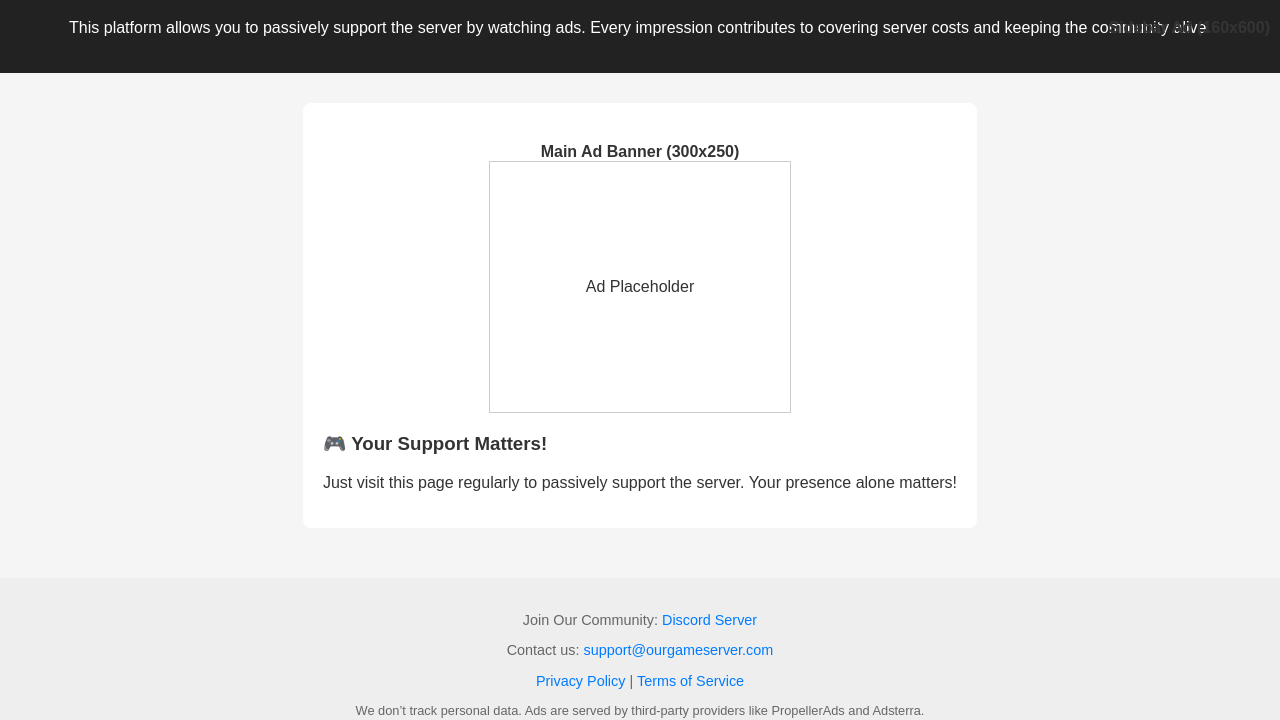
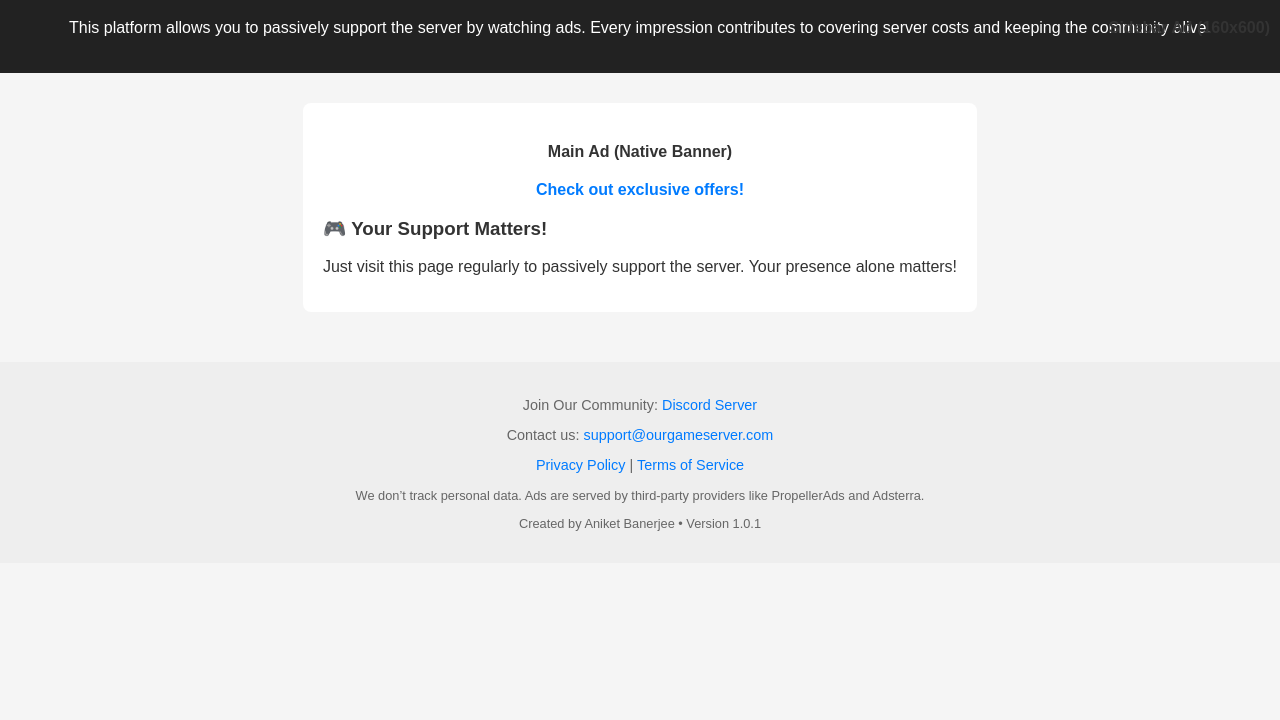
Before and after one commit to banerjee-aniket/Support-dorabrine, a plain HTML site: page index.html in a window 1280 px wide. Shown: the part 81-801 px from the top of the page. Drawn offline with Linux system fonts and the light colour scheme.

Commit message:
Update index.html

```diff
--- a/index.html
+++ b/index.html
@@ -8,12 +8,13 @@
     <style>
         body { font-family: Arial, sans-serif; margin: 0; padding: 0; background: #f5f5f5; color: #333; }
         header { background: #222; color: #fff; text-align: center; padding: 20px; }
-        main { display: flex; flex-wrap: wrap; justify-content: center; padding: 20px; }
+        main { display: flex; flex-wrap: wrap; justify-content: center; padding: 20px; position: relative; }
         .content { max-width: 800px; background: #fff; padding: 20px; margin: 10px; border-radius: 8px; }
         .ad-banner { text-align: center; margin: 20px 0; }
         .ad-sidebar { position: fixed; top: 100px; right: 10px; }
         footer { text-align: center; padding: 20px; font-size: 0.9rem; color: #666; background: #eee; margin-top: 20px; }
         a { color: #007bff; text-decoration: none; }
+        .smartlink { display:block; margin-top:15px; text-align:center; font-weight:bold; }
     </style>
 </head>
 <body>
@@ -25,53 +26,28 @@
 
 <main>
     <div class="content">
+        <!-- Main Ad: Native Banner -->
         <div class="ad-banner" id="ad_slot_1">
-            <strong>Main Ad Banner (300x250)</strong><br>
-            <!-- INSERT MAIN AD CODE HERE -->
-            <div style="width:300px; height:250px; border:1px solid #ccc; display:inline-block; text-align:center; line-height:250px;">
-                Ad Placeholder
-            </div>
+            <strong>Main Ad (Native Banner)</strong><br>
+            <script async="async" data-cfasync="false" src="//pl27650924.revenuecpmgate.com/7d6fa0b514ce69826259f4d4e2282754/invoke.js"></script>
+            <div id="container-7d6fa0b514ce69826259f4d4e2282754"></div>
         </div>
 
+        <!-- Optional Smartlink for extra revenue -->
+        <div class="smartlink">
+            <a href="https://www.revenuecpmgate.com/n9f35crfmw?key=05c0b45894824b26d618ed55dadc04f4" target="_blank">
+                Check out exclusive offers!
+            </a>
+        </div>
+
+        <!-- Call to action -->
         <div class="cta">
             <h3>🎮 Your Support Matters!</h3>
             <p>Just visit this page regularly to passively support the server. Your presence alone matters!</p>
         </div>
     </div>
 
-    <div class="ad-sidebar" id="ad_slot_2">
-        <strong>Sidebar Ad (160x600)</strong><br>
-        <!-- Sidebar ad script -->
-        <script type="text/javascript">
-            atOptions = {
-                'key' : '146ac0faefd804df2344f2cd0cbf8bee',
-                'format' : 'iframe',
-                'height' : 600,
-                'width' : 160,
-                'params' : {}
-            };
-        </script>
-        <script type="text/javascript" src="//www.highperformanceformat.com/146ac0faefd804df2344f2cd0cbf8bee/invoke.js"></script>
-    </div>
-</main>
-
-<footer>
-    <p>Join Our Community: <a href="https://discord.gg/7m4ndmVXpm" target="_blank">Discord Server</a></p>
-    <p>Contact us: <a href="mailto:support@ourgameserver.com">support@ourgameserver.com</a></p>
-    <p>
-        <a href="https://dorabrine.netlify.app/privacy-policy" target="_blank">Privacy Policy</a> |
-        <a href="https://dorabrine.netlify.app/terms" target="_blank">Terms of Service</a>
-    </p>
-    <p style="margin-top:10px; font-size:0.8rem;">We don’t track personal data. Ads are served by third-party providers like PropellerAds and Adsterra.</p>
-    <p style="margin-top:5px; font-size:0.8rem;">Created by Aniket Banerjee • Version 1.0.1</p>
-</footer>
-
-</body>
-</html>            <h3>🎮 Your Support Matters!</h3>
-            <p>Just visit this page regularly to passively support the server. Your presence alone matters!</p>
-        </div>
-    </div>
-
+    <!-- Sidebar Ad (160x600 Iframe) -->
     <div class="ad-sidebar" id="ad_slot_2">
         <strong>Sidebar Ad (160x600)</strong><br>
         <script type="text/javascript">
```
